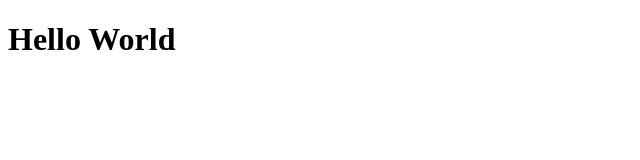
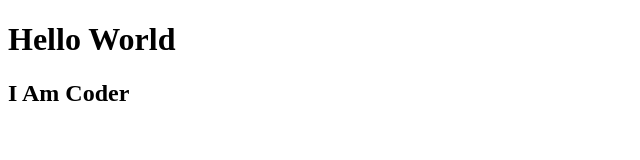
Before and after one commit to nehachandele/event_planner_public, a plain HTML site: page index.html in a window 1280 px wide. Shown: the whole page, without its empty margins (0-640 px from the left). Drawn offline with Linux system fonts and the light colour scheme.

Commit message:
modified md and index

```diff
--- a/index.html
+++ b/index.html
@@ -7,5 +7,6 @@
 </head>
 <body>
     <h1> Hello World</h1>
+    <h2>I Am Coder</h2>
 </body>
 </html>
```
Also changed, not shown: 1 other file.
